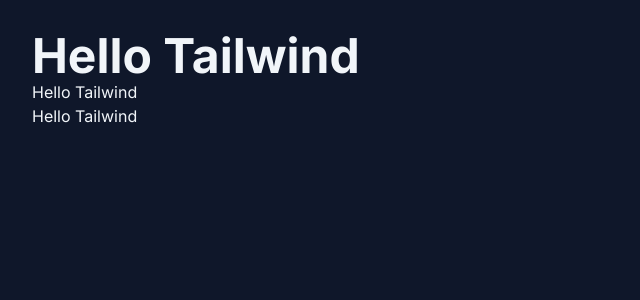
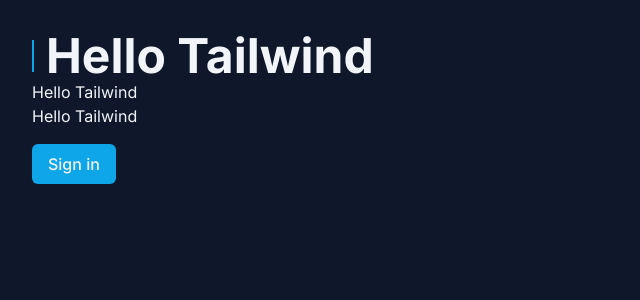
Before and after one commit to FeAranha/tailwind-jedi, a Next.js app: page / in a window 1280 px wide. Shown: the top 300 px of the page, without its empty margins (0-640 px from the left). Built offline with nearby package versions, Linux system fonts and the light colour scheme.

Commit message:
Seletores e Estados

```diff
--- a/src/app/page.tsx
+++ b/src/app/page.tsx
@@ -1,11 +1,10 @@
-import Image from "next/image";
-
 export default function Home() {
   return (
     <div className="p-8 bg-slate-900 text-slate-100 h-screen">
-      <h1 className="font-bold text-5xl">Hello Tailwind</h1>
+      <h1 className="font-bold text-5xl flex items-center gap-3 before:w-0.5 before:h-8 before:bg-sky-500 before:flex">Hello Tailwind</h1>
       <h2>Hello Tailwind</h2>
       <p>Hello Tailwind</p>
+      <button className="bg-sky-500 px-4 py-2 rounded-md font-medium mt-4 enabled:hover:bg-sky-600 disabled:opacity-60 disabled:cursor-not-allowed">Sign in</button>
     </div>
   )
 }
```
